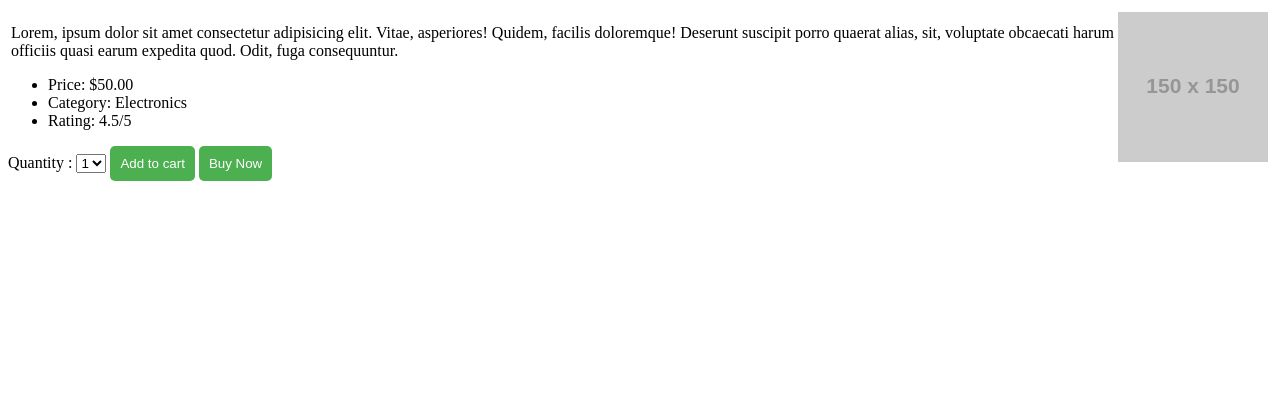
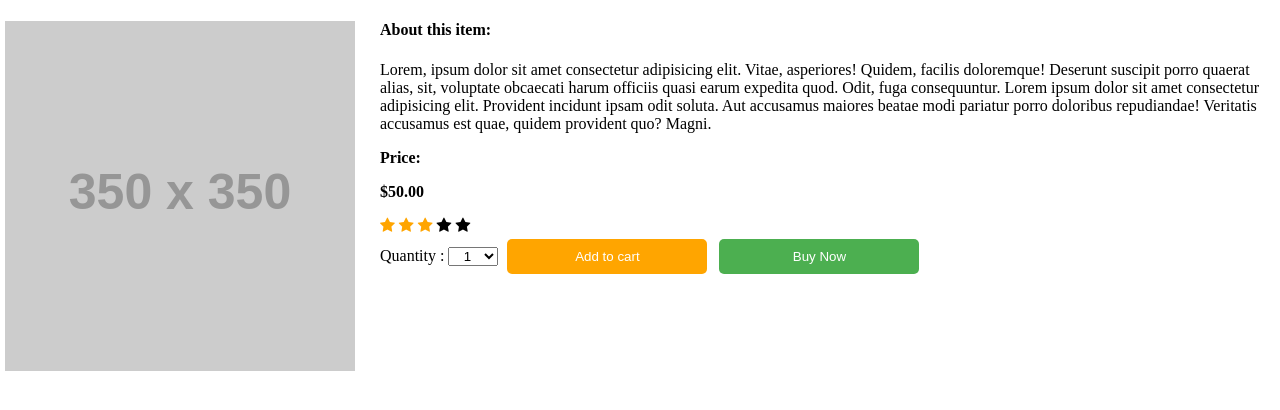
Before and after one commit to SayanaSurendra/MarketplaceApp_1.0.0, a plain HTML site: page productdescription/Item_1_El.html in a window 1280 px wide. Drawn offline with Linux system fonts and the light colour scheme; placeholder pictures from the web are drawn by us.

Commit message:
added few fetaures

```diff
--- a/css/style.css
+++ b/css/style.css
@@ -43,3 +43,40 @@
     color: #fff;
     box-shadow: 2px 2px gray;
  }
+
+ #img1{
+  float:left;
+  margin-right: 25px;
+  margin-left: 5px;
+
+}
+.checked {
+  color: orange;
+}
+
+#quantity{
+  width: 50px;
+  text-align: center;
+}
+
+
+button{
+  background-color: #4CAF50;
+  color: #fff;
+  border:none;
+  border-radius: 5px;
+  padding: 10px;
+  margin-left: 5px;
+    margin-right: 3px;
+    width: 200px;
+}
+#price{
+font-weight: 900;
+}
+.rating{
+  padding-bottom: 4px;
+}
+
+#cart{
+  background-color: orange;
+}
--- a/productdescription/Item_1_El.html
+++ b/productdescription/Item_1_El.html
@@ -4,7 +4,9 @@
     <meta charset="UTF-8">
     <meta name="viewport" content="width=device-width, initial-scale=1.0">
     <title>Document</title>
-    <style>
+    <link rel="stylesheet" href="/css/style.css"/>
+    <link rel="stylesheet" href="https://cdnjs.cloudflare.com/ajax/libs/font-awesome/4.7.0/css/font-awesome.min.css">
+    <!-- <style>
         #img1{
             float:right;
             margin-top: 4px;
@@ -26,27 +28,37 @@
             border-radius: 5px;
             padding: 10px;
         }
-    </style>
+    </style>-->
 </head>
 <body>
 
-     <img id="img1" src="https://via.placeholder.com/150 x 150" alt="image1.png" />
-     <p> Lorem, ipsum dolor sit amet consectetur adipisicing elit. Vitae, asperiores! Quidem, facilis doloremque! Deserunt suscipit porro quaerat alias, sit, voluptate obcaecati harum officiis quasi earum expedita quod. Odit, fuga consequuntur.
+     <img id="img1" src="https://via.placeholder.com/350 x 350" alt="image1.png" />
+     <h4>About this item:</h4>
+     <p> Lorem, ipsum dolor sit amet consectetur adipisicing elit. Vitae, asperiores! Quidem, facilis doloremque! Deserunt suscipit porro quaerat alias, sit, voluptate obcaecati harum officiis quasi earum expedita quod. Odit, fuga consequuntur. Lorem ipsum dolor sit amet consectetur adipisicing elit. Provident incidunt ipsam odit soluta. Aut accusamus maiores beatae modi pariatur porro doloribus repudiandae! Veritatis accusamus est quae, quidem provident quo? Magni.
 
-        <ul>
-        <li>Price: $50.00</li>
-        <li>Category: Electronics</li>
-        <li>Rating: 4.5/5</li>
-    </ul></p>
+        <div class="price">
+        <label><b>Price:</b></label>
+        <p id="price">$50.00</p>
+    </div>
+    </p>
+  <div class="rating">
+    <span class="fa fa-star checked"></span>
+    <span class="fa fa-star checked"></span>
+    <span class="fa fa-star checked"></span>
+    <span class="fa fa-star"></span>
+    <span class="fa fa-star"></span>
+</div>
+
 
     <label>Quantity :</label>
-                <select name="quantity" id=" quantity">
+                <select name="quantity" id="quantity">
                     <option value="1">1</option>
                     <option value="2">2</option>
-                    <option value="2">3</option>
+                    <option value="3">3</option>
+                    <option value="4">4</option>
                 </select>
 
-               <button type="button">Add to cart</button>
-                <button type="button">Buy Now</button>
+               <button type="button" id="cart">Add to cart</button>
+                <button type="button" id="buy">Buy Now</button>
 </body>
 </html>
```
